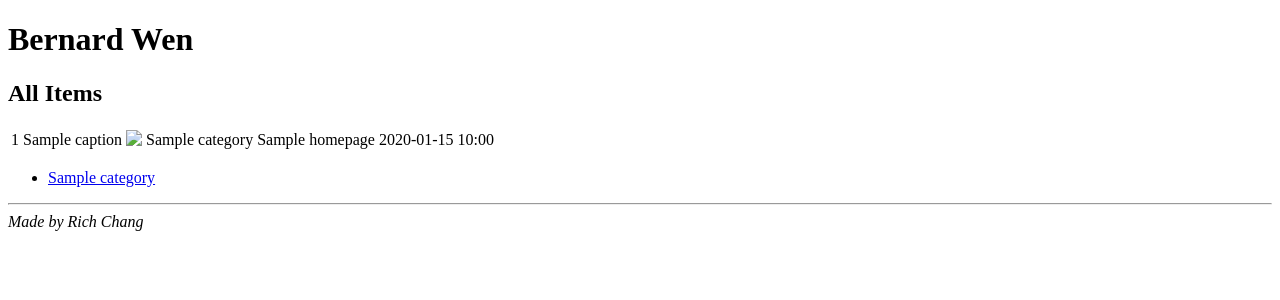
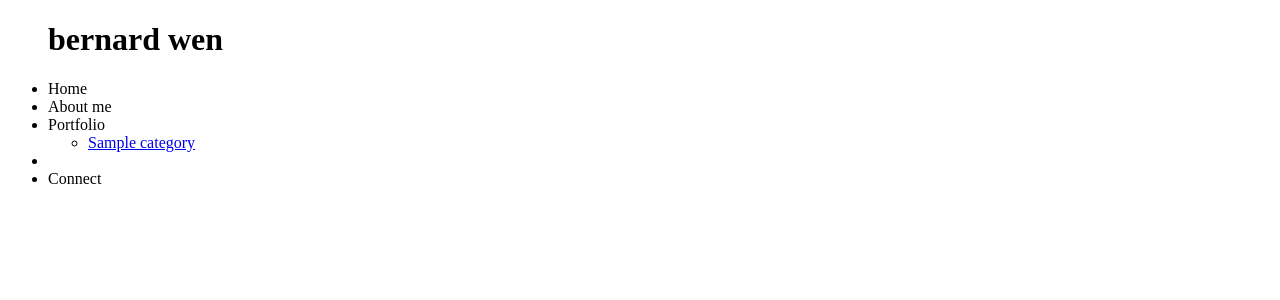
Before and after one commit to changaboy24/bernard, a Flask app: template templates/show_all.html in a window 1280 px wide. Shown: the top 300 px of the page. Run offline with Flask 2, Linux system fonts and the light colour scheme; the template is opened without the code that fills it: most values are stand-ins (such as "Sample title", 1, 10 or a date in 2020).

Commit message:
basic nav bar

```diff
--- a/static/style.css
+++ b/static/style.css
@@ -1,18 +1,6 @@
-body            { font-family: sans-serif; background: #eee; }
-a, h1, h2       { color: #377ba8; }
-h1, h2          { font-family: 'Georgia', serif; margin: 0; }
-h1              { border-bottom: 2px solid #eee; }
-h2              { font-size: 1.2em; }
-
-.page           { margin: 2em auto; width: 35em; border: 5px solid #ccc;
-                  padding: 0.8em; background: white; }
-.entries        { list-style: none; margin: 0; padding: 0; }
-.entries li     { margin: 0.8em 1.2em; }
-.entries li h2  { margin-left: -1em; }
-.add-entry      { font-size: 0.9em; border-bottom: 1px solid #ccc; }
-.add-entry dl   { font-weight: bold; }
-.metanav        { text-align: right; font-size: 0.8em; padding: 0.3em;
-                  margin-bottom: 1em; background: #fafafa; }
-.flash          { background: #cee5F5; padding: 0.5em;
-                  border: 1px solid #aacbe2; }
-.error          { background: #f0d6d6; padding: 0.5em; }
+#navigation	{
+	z-index: 999;
+	float: left;
+	height: 100%;
+	position: fixed;
+}
--- a/templates/nav.html
+++ b/templates/nav.html
@@ -1,15 +1,27 @@
 <!doctype html>
-<div class = "nav">
-	<title>Bernard Wen</title>
-	<h1>Bernard Wen</h1>
+<html>
+	<head>
+		<link rel=stylesheet type=text/css href="{{ url_for('static', filename='style.css') }}">
+		<title> Bernard Wen </title>
+	</head>
 
-	{% block body %}
-	{% endblock %}
-	<ul>
-	{%- for category in categories %}
-		<li><a href="#">{{category}}</a></li>
-	{%- endfor %}
-	</ul>
-	<hr>
-	<address>Made by Rich Chang</address>
-</div>
+	<ul id="nav_bar">
+		<div id="logo">
+			<h1> bernard wen </h1>
+		</div>
+		<li>Home</li>
+		<li>About me</li>
+		<li>Portfolio</li>
+			<ul id="categories">
+			{%- for category in categories %}
+				<li><a href="#">{{category}}</a></li>
+			{%- endfor %}
+			</ul>
+		<li>
+		<li>Connect</li>
+
+	</div>
+	<div id="content">
+		{% block body %}{% endblock %}
+	</div>
+</html>
--- a/templates/show_all.html
+++ b/templates/show_all.html
@@ -1,6 +1,6 @@
 {% extends "nav.html" %}
 {% block body %}
-  <h2>All Items</h2>
+<!--   <h2>All Items</h2>
     <table class=todos>
       {%- for category in photo_dict.keys() %}
         {%- for photo in photo_dict[category] %}
@@ -13,5 +13,5 @@
           <td>{{ photo.date.strftime('%Y-%m-%d %H:%M') }}
         {%- endfor %}
       {%- endfor %}
-    </table>
+    </table> -->
 {% endblock %}
```
